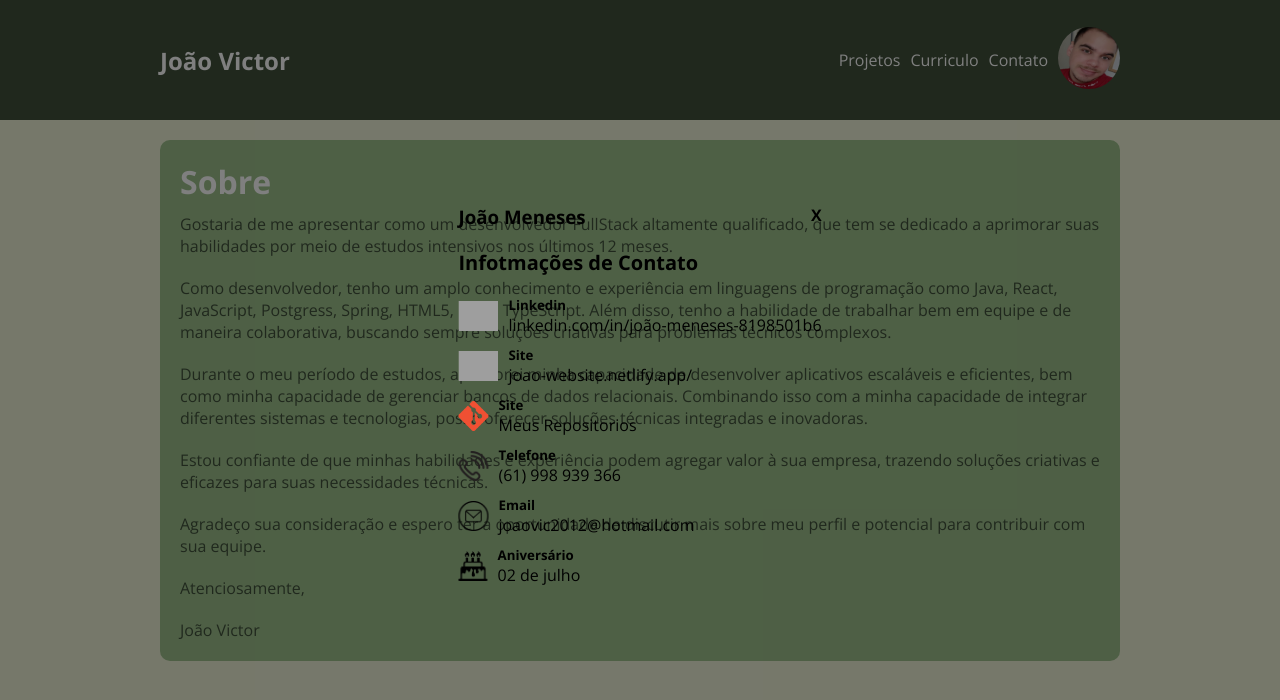
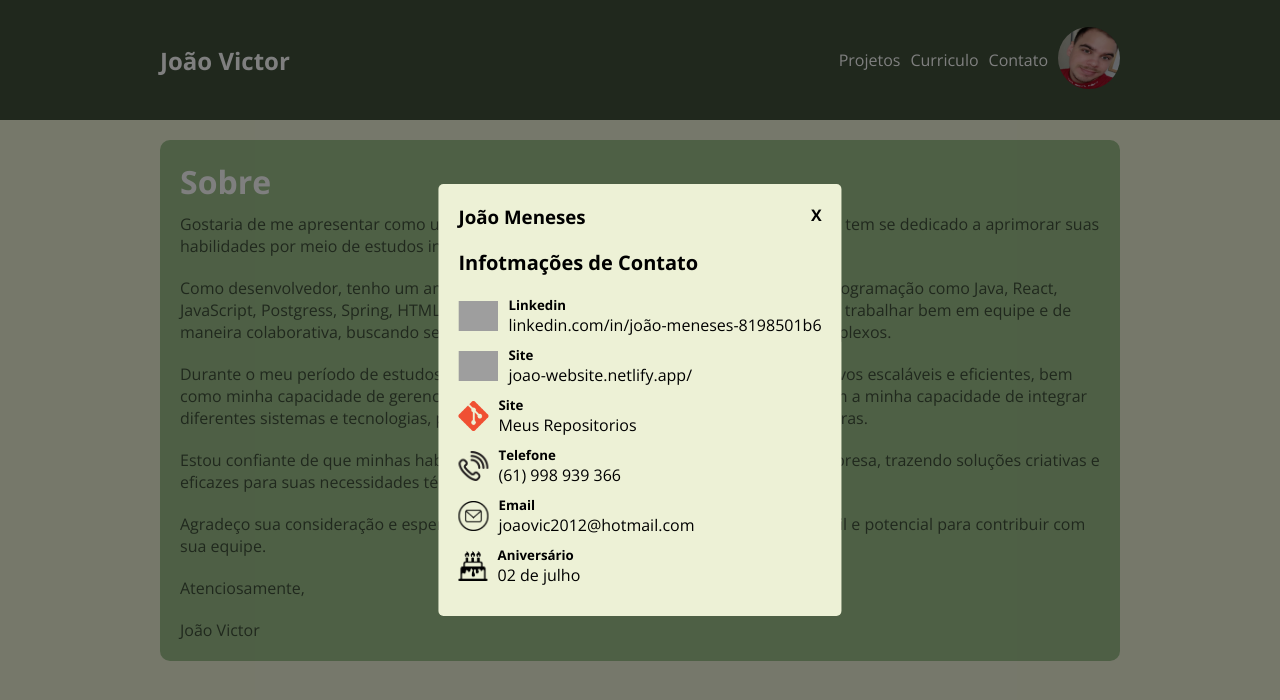
Before and after one commit to joaomenesesbsb/My-website, a React (Vite) app: page / in a window 1280 px wide. Both pictures are taken after a click on the element "Contato". Shown: the top 700 px of the page. Built offline with nearby package versions, Linux system fonts and the light colour scheme; grey boxes are pictures that could not be loaded.

Commit message:
color error correction

```diff
--- a/src/index.css
+++ b/src/index.css
@@ -59,7 +59,7 @@ body {
   display: flex;
   flex-direction: column;
   border-radius: 5px;
-  background-color: var(--color-bg-prymary);
+  background-color: var(--color-bg-primary);
   padding: 20px;
   position: absolute;
   top: 50%;
```
